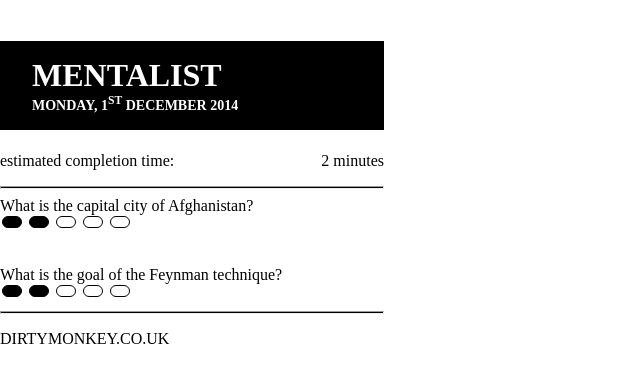
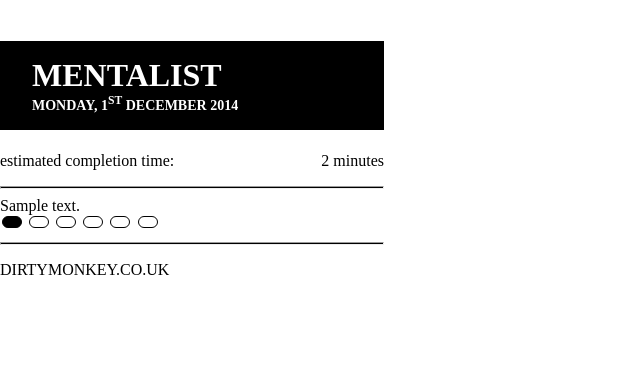
Before and after one commit to Matt-Deacalion/Mentalist, a Django app: template mentalist/templates/base.html in a window 1280 px wide. Shown: the top 383 px of the page, without its empty margins (0-640 px from the left). Run offline with Django 3.2, Linux system fonts and the light colour scheme; the template is opened without the code that fills it: values that come from a table or form of the project are taken from there, others are empty; tables that the repository leaves empty hold one stand-in row (values such as "Sample post"); some libraries are stand-ins or nearby versions.

Commit message:
Remove the `empty` clause in the base template
This is because the date generic views provided by Django will return
a 404 if the view's queryset is empty.

```diff
--- a/mentalist/templates/base.html
+++ b/mentalist/templates/base.html
@@ -16,27 +16,20 @@
         <hr>
 
         <ul class="list">
-            <li>
-                <p>What is the capital city of Afghanistan?</p>
-                <ul class="iterations">
-                    <li class="complete"></li>
-                    <li class="complete"></li>
-                    <li></li>
-                    <li></li>
-                    <li></li>
-                </ul>
-            </li>
-
-            <li>
-                <p>What is the goal of the Feynman technique?</p>
-                <ul class="iterations">
-                    <li class="complete"></li>
-                    <li class="complete"></li>
-                    <li></li>
-                    <li></li>
-                    <li></li>
-                </ul>
-            </li>
+            {% for iteration in iteration_list %}
+                <li>
+                    <p>{{ iteration.pearl.text }}</p>
+                    <ul class="iterations">
+                        <li{% if iteration.iteration == 1 %} class="complete"{% endif %}></li>
+                        <li{% if iteration.iteration == 2 %} class="complete"{% endif %}></li>
+                        <li{% if iteration.iteration == 3 %} class="complete"{% endif %}></li>
+                        <li{% if iteration.iteration == 4 %} class="complete"{% endif %}></li>
+                        <li{% if iteration.iteration == 5 %} class="complete"{% endif %}></li>
+                        <li{% if iteration.iteration == 6 %} class="complete"{% endif %}></li>
+                    </ul>
+                </li>
+            {% endfor %}
+        </ul>
 
         <hr>
 
```
